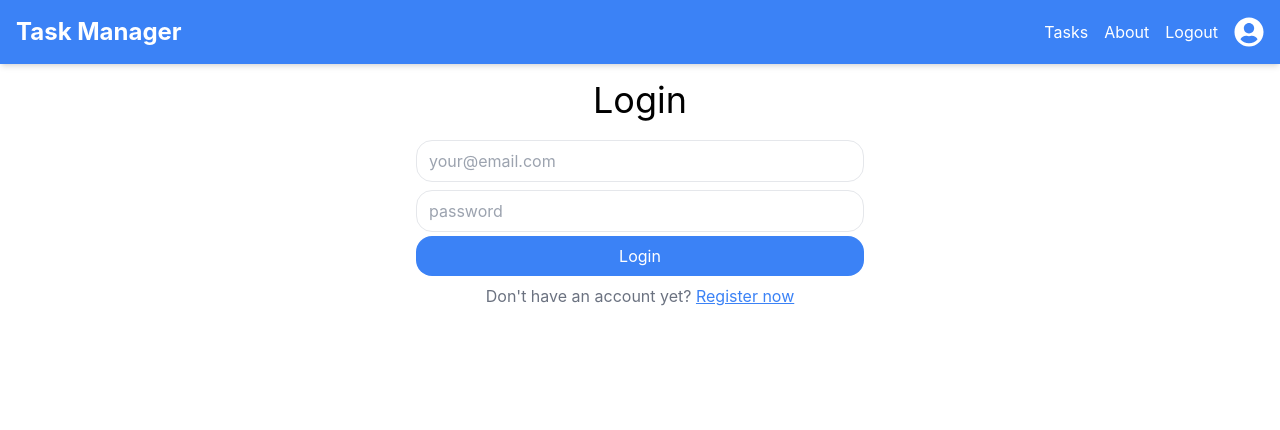
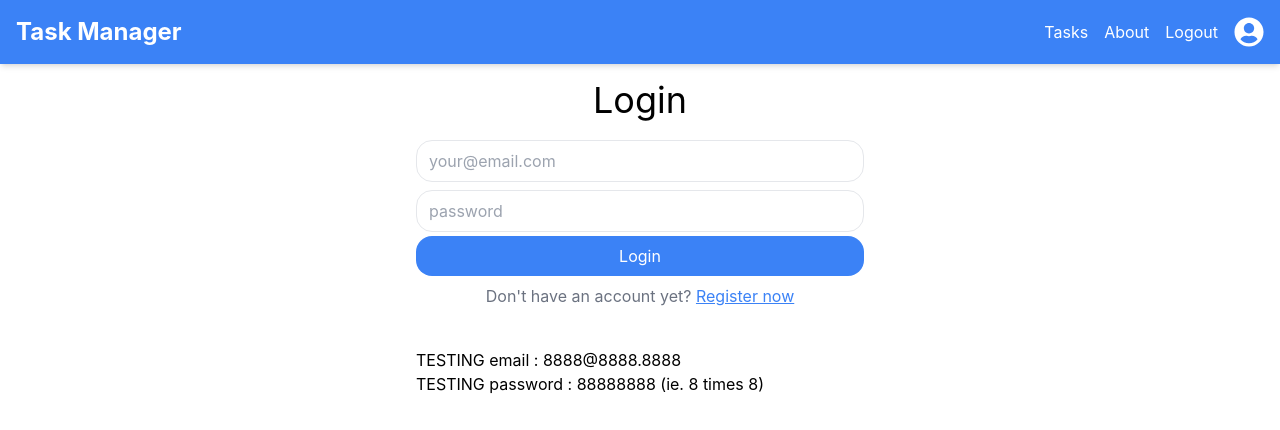
Before and after one commit to Ross563/fullstack-task-manager, a React (Vite) app in the folder frontend/: page /login in a window 1280 px wide. Shown: the top 430 px of the page. Built offline with nearby package versions, Linux system fonts and the light colour scheme; no server answers.

Commit message:
adding test email and password

```diff
--- a/frontend/src/pages/Login.jsx
+++ b/frontend/src/pages/Login.jsx
@@ -52,6 +52,10 @@ export default function LoginPage() {
             </Link>
           </div>
         </form>
+        <div className="mt-8">
+          <h3>TESTING email : 8888@8888.8888</h3>
+          <h3>TESTING password : 88888888 (ie. 8 times 8)</h3>
+        </div>
       </div>
     </div>
   );
```
